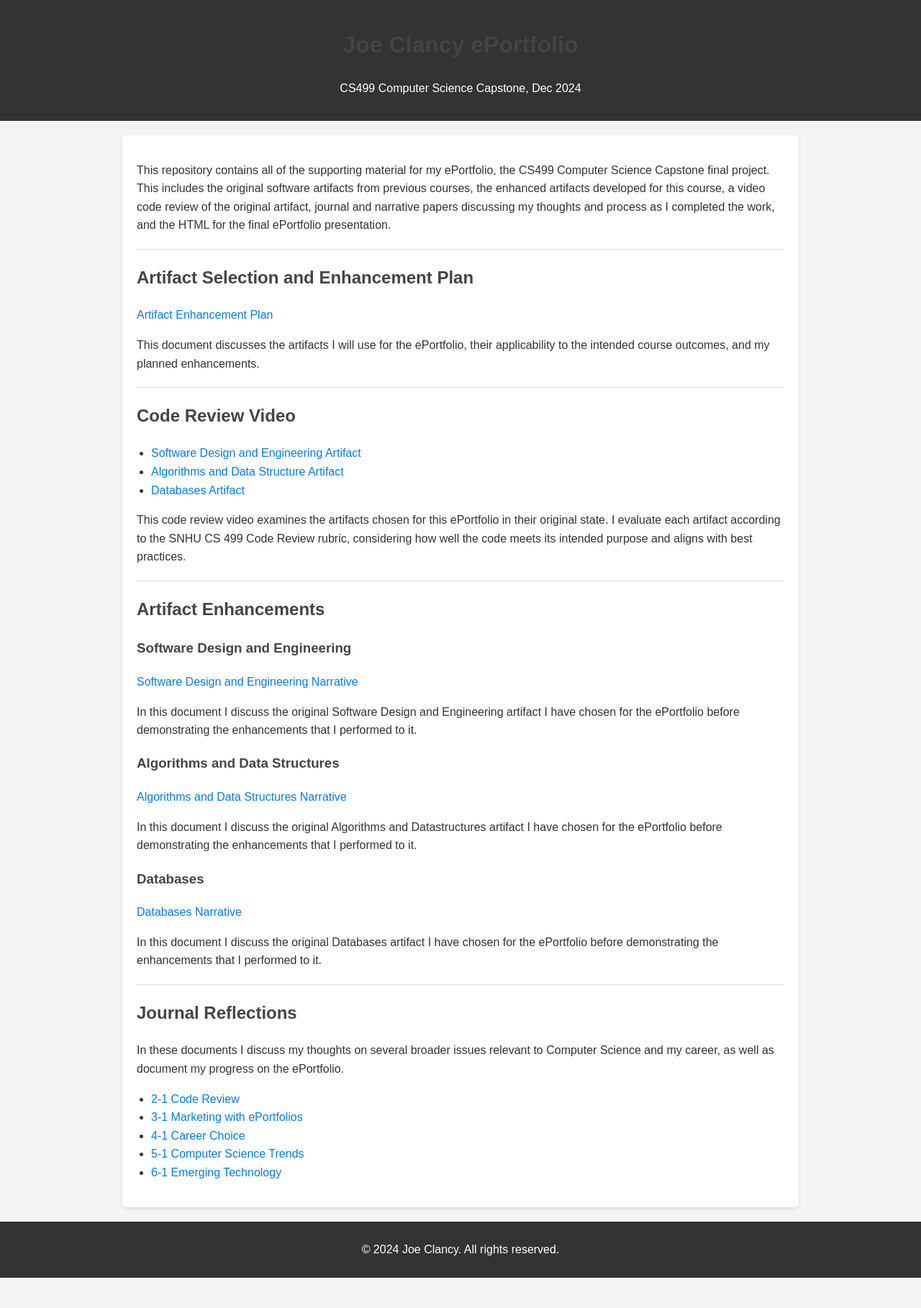
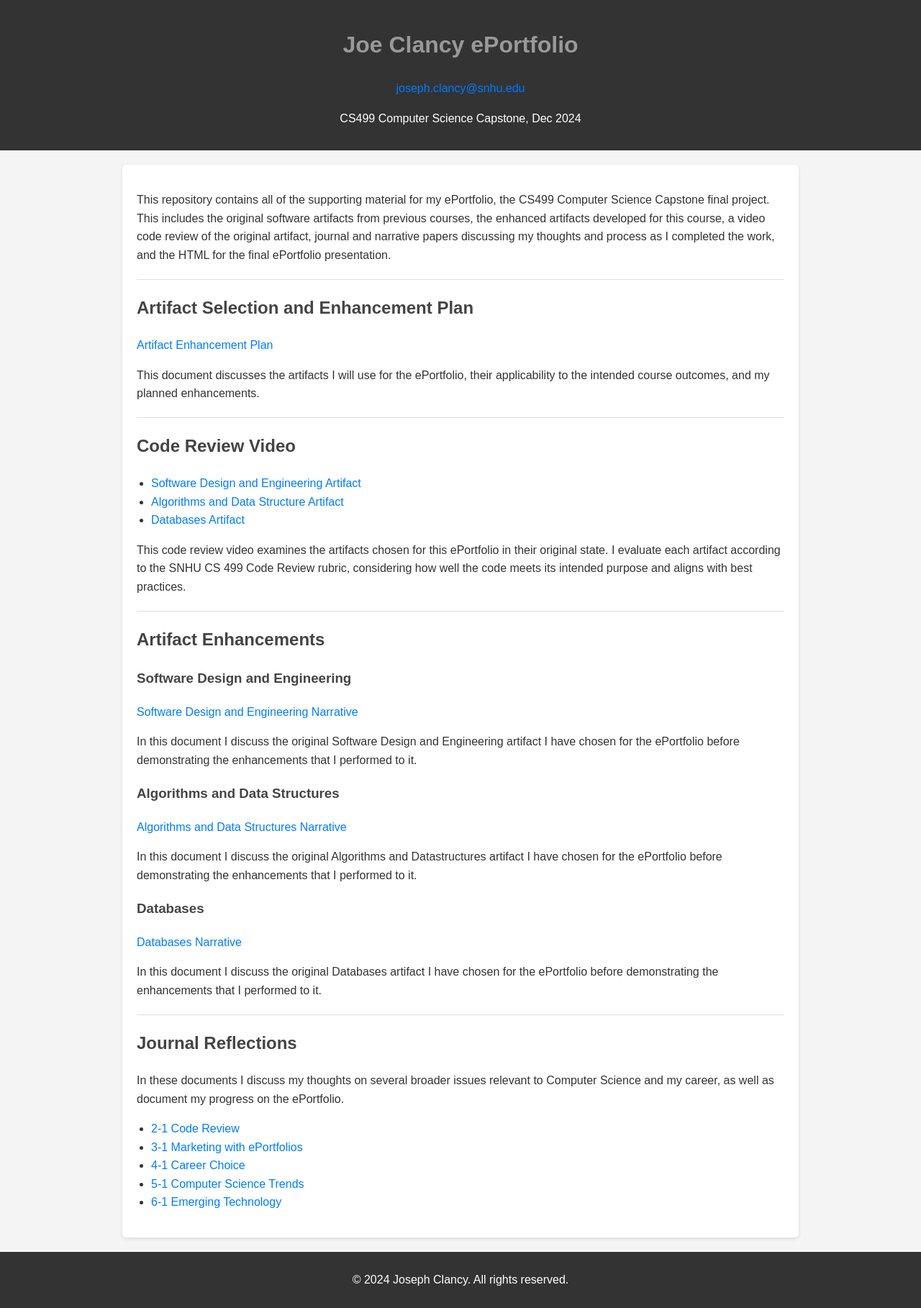
Before and after one commit to joe-clancy/joe-clancy.github.io, a plain HTML site: page index.html in a window 1280 px wide. Shown: the whole page at 72% size. Before the commit the page ends 1776 px from the top, so only its background shows below. Drawn offline with Linux system fonts and the light colour scheme.

Commit message:
Update index.html

```diff
--- a/index.html
+++ b/index.html
@@ -27,7 +27,10 @@
             border-radius: 5px;
             box-shadow: 0 2px 5px rgba(0, 0, 0, 0.1);
         }
-        h1, h2, h3 {
+        h1 {
+            color: #999;
+        }
+        h2, h3 {
             color: #444;
         }
         a {
@@ -58,6 +61,7 @@
 <body>
     <header>
         <h1>Joe Clancy ePortfolio</h1>
+        <p><a href="mailto::joseph.clancy@snhu.edu" title="joseph.clancy@snhu.edu">joseph.clancy@snhu.edu</a></p>
         <p>CS499 Computer Science Capstone, Dec 2024</p>
     </header>
     <main>
@@ -137,7 +141,7 @@
         </section>
     </main>
     <footer>
-        <p>&copy; 2024 Joe Clancy. All rights reserved.</p>
+        <p>&copy; 2024 Joseph Clancy. All rights reserved.</p>
     </footer>
 </body>
 </html>
```
